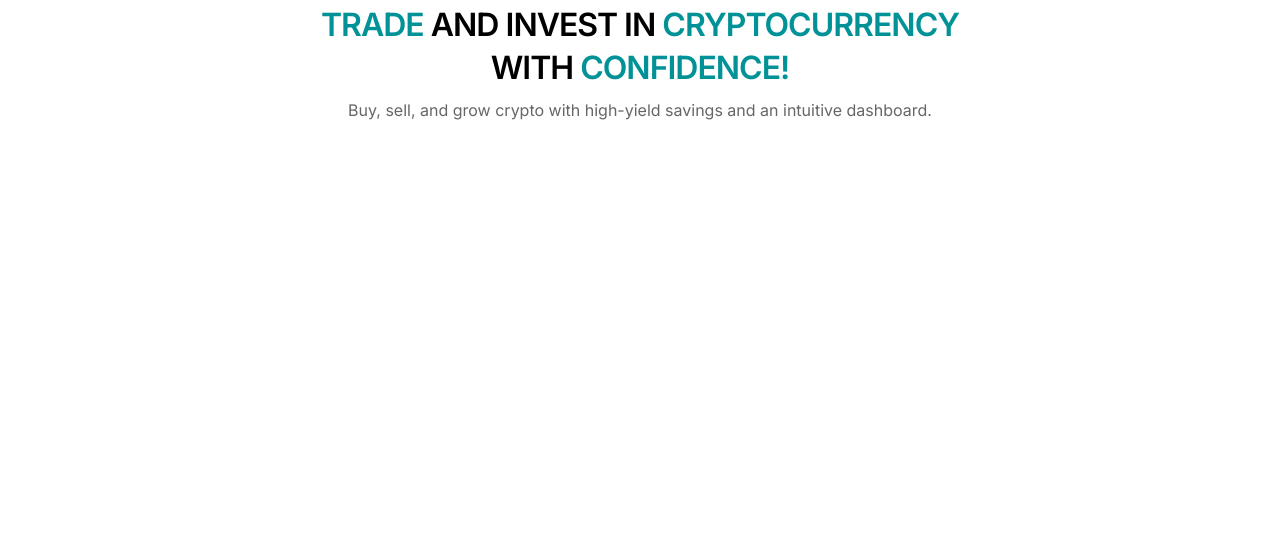
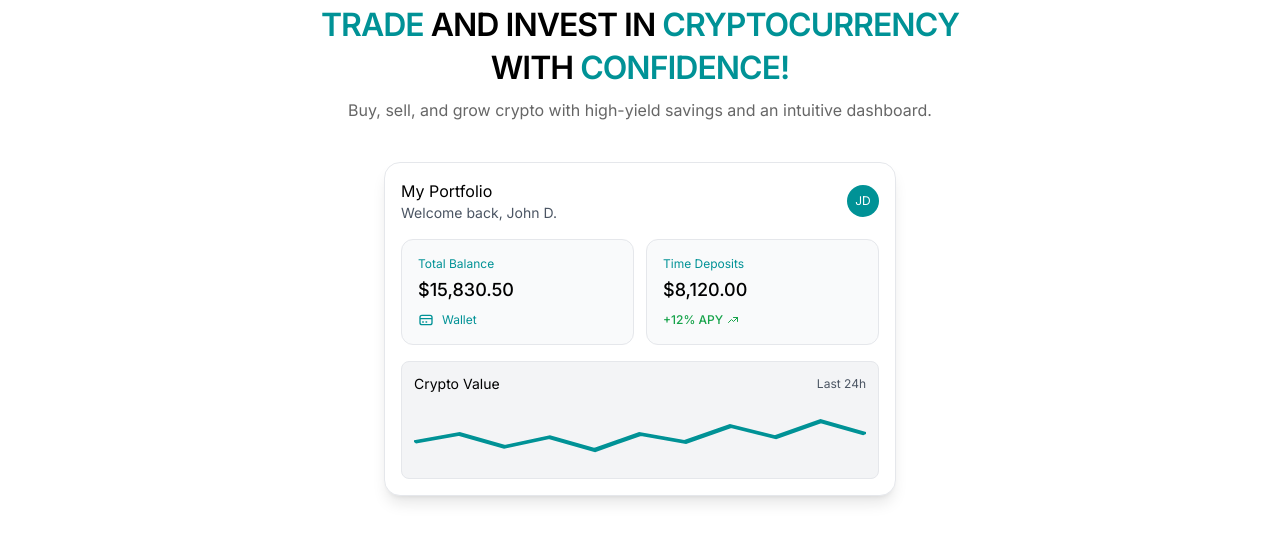
Before and after one commit to incogni100x/centralfxlanding, a website built with Vite: page home.html in a window 1280 px wide. Shown: the part 112-654 px from the top of the page. Built offline with nearby package versions, Linux system fonts and the light colour scheme.

Commit message:
feat: initial commit

```diff
--- a/home.html
+++ b/home.html
@@ -55,7 +55,7 @@
     </header>
 
     <!-- Hero Section -->
-    <section class="pt-6 pb-20" style="padding: 25px 20px 80px 20px;">
+    <section class="pt-6 pb-10" style="padding: 25px 20px 40px 20px;">
         <div class="max-w-2xl mx-auto text-center">
             <h1 class="font-semibold" style="font-size: 32px; letter-spacing: -1px; line-height: 43.3px; font-weight: 600;">
                 <span style="color: #009296;">TRADE</span> AND INVEST IN <span style="color: #009296;">CRYPTOCURRENCY</span> WITH <span style="color: #009296;">CONFIDENCE!</span>
@@ -66,6 +66,64 @@
         </div>
     </section>
 
+    <!-- Dashboard Preview Section -->
+    <section class="py-16" style="padding: 0 20px;">
+        <div class="max-w-lg mx-auto">
+            <div class="relative fade-in">
+                <!-- Dashboard Preview -->
+                <div class="relative bg-white rounded-2xl shadow-lg p-4 border border-gray-200 backdrop-blur-sm">
+                    <div class="space-y-4">
+                        <!-- Header -->
+                        <div class="flex items-center justify-between">
+                            <div>
+                                <h3 class="text-black" style="font-weight: 400;">My Portfolio</h3>
+                                <p class="text-sm text-gray-600" style="font-weight: 400;">Welcome back, John D.</p>
+                            </div>
+                            <div class="w-8 h-8 rounded-full flex items-center justify-center" style="background-color: #009296;">
+                                <span class="text-white text-xs" style="font-weight: 400;">JD</span>
+                            </div>
+                        </div>
+
+                        <!-- Balance Cards -->
+                        <div class="grid grid-cols-2 gap-3">
+                            <div class="bg-gray-50 rounded-xl p-4 text-black border border-gray-200">
+                                <p class="text-xs mb-1" style="font-weight: 400; color: #009296;">Total Balance</p>
+                                <p class="text-lg" style="font-weight: 500;">$15,830.50</p>
+                                <div class="flex items-center gap-2 mt-2">
+                                    <svg class="w-4 h-4" fill="none" stroke="currentColor" viewBox="0 0 24 24" style="color: #009296;">
+                                        <path stroke-linecap="round" stroke-linejoin="round" stroke-width="2" d="M3 10h18M7 15h1m4 0h1m-7 4h12a3 3 0 003-3V8a3 3 0 00-3-3H6a3 3 0 00-3 3v8a3 3 0 003 3z"></path>
+                                    </svg>
+                                    <span class="text-xs" style="font-weight: 400; color: #009296;">Wallet</span>
+                                </div>
+                            </div>
+                            <div class="bg-gray-50 rounded-xl p-4 text-black border border-gray-200">
+                                <p class="text-xs mb-1" style="font-weight: 400; color: #009296;">Time Deposits</p>
+                                <p class="text-lg" style="font-weight: 500;">$8,120.00</p>
+                                <div class="flex items-center gap-1 mt-2">
+                                    <span class="text-xs text-green-600" style="font-weight: 500;">+12% APY</span>
+                                    <svg class="w-3 h-3 text-green-600" fill="none" stroke="currentColor" viewBox="0 0 24 24">
+                                        <path stroke-linecap="round" stroke-linejoin="round" stroke-width="2" d="M13 7h8m0 0v8m0-8l-8 8-4-4-6 6"></path>
+                                    </svg>
+                                </div>
+                            </div>
+                        </div>
+
+                        <!-- Mini Chart -->
+                        <div class="bg-gray-100 rounded-lg p-3 border border-gray-200">
+                            <div class="flex items-center justify-between mb-2">
+                                <span class="text-sm text-black" style="font-weight: 400;">Crypto Value</span>
+                                <span class="text-xs text-gray-600" style="font-weight: 400;">Last 24h</span>
+                            </div>
+                            <div class="h-16 flex items-center">
+                                 <svg class="w-full h-full" viewBox="0 0 100 40" preserveAspectRatio="none"><path d="M0 25 L10 20 L20 28 L30 22 L40 30 L50 20 L60 25 L70 15 L80 22 L90 12 L100 20" fill="none" stroke="#009296" stroke-width="2"/></svg>
+                            </div>
+                        </div>
+                    </div>
+                </div>
+            </div>
+        </div>
+    </section>
+
     <!-- Content will be added here -->
 </body>
 </html>
```
